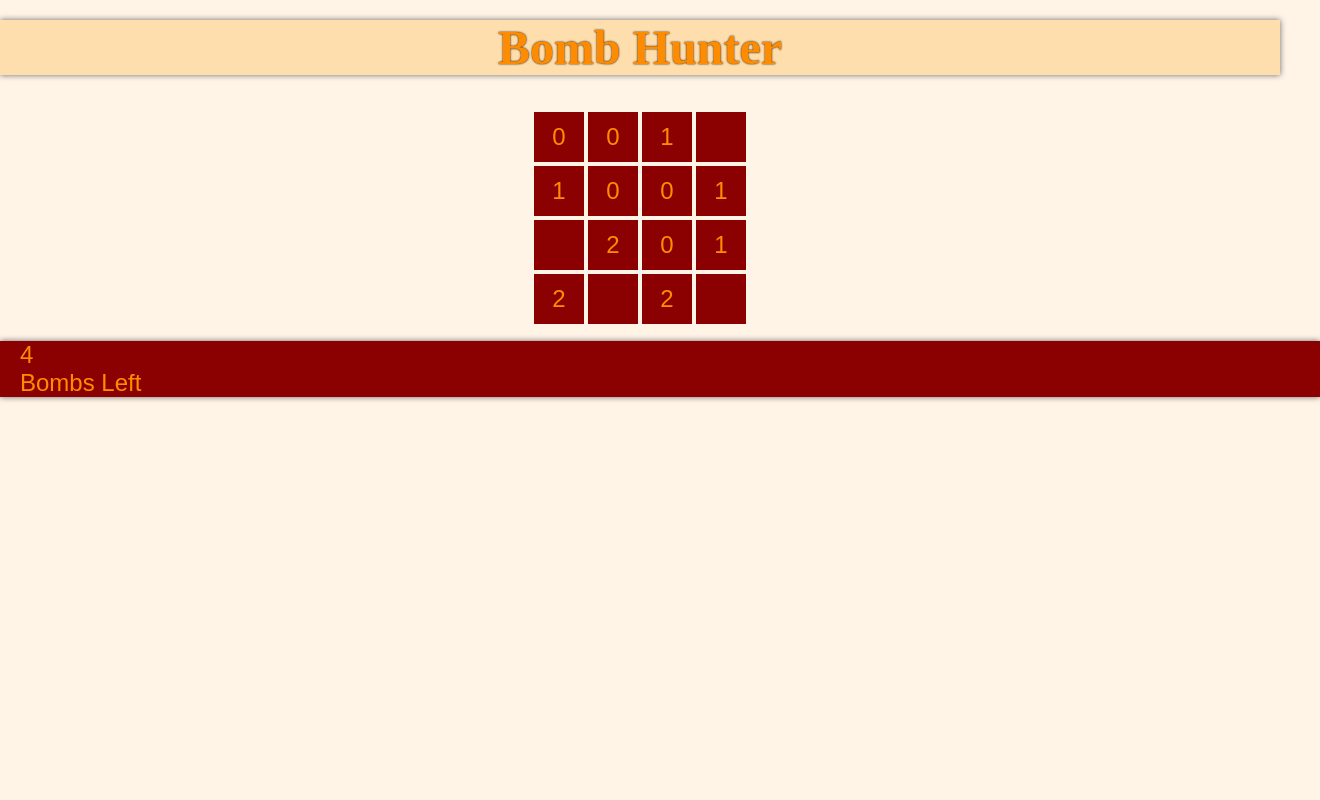
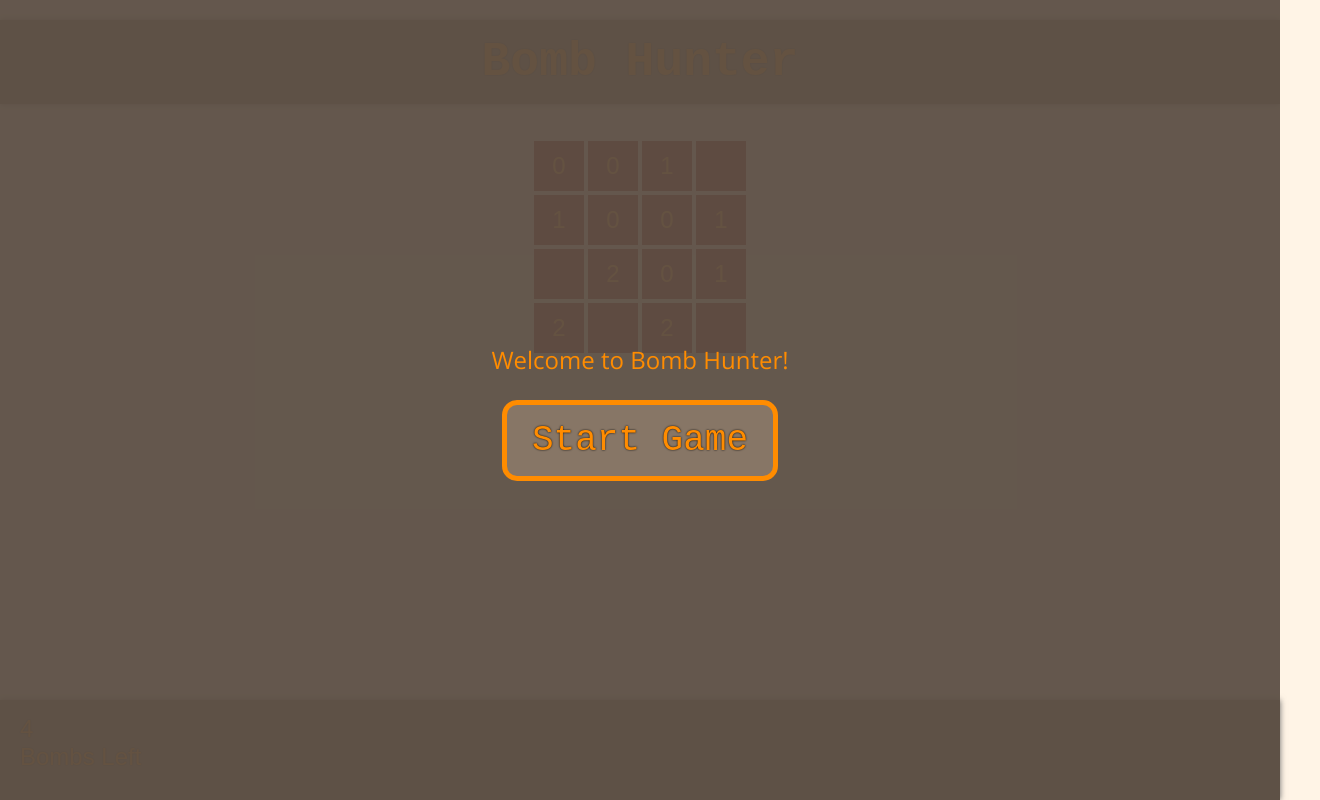
Before and after one commit to devjaq/bomb-hunter, a plain HTML site: page index.html in a window 1280 px wide. Shown: the whole page, 1320 px wide, since content can reach past the window. Drawn offline with nearby package versions, Linux system fonts and the light colour scheme; a web font is replaced by a local one.

Commit message:
start screen

```diff
--- a/script.js
+++ b/script.js
@@ -1,9 +1,27 @@
 "use strict";
+
+function disappear() {
+  let popup = document.getElementById('popup');
+  console.log(popup);
+
+  popup.parentElement.removeChild(popup);
+}
 
 function startGame() {
   let bombCounter = 4;
   let bombArray = [];
   let bombCountdown = 4;
+
+  let popup = document.createElement('section');
+  popup.id = "popup";
+  let popupText = document.createElement('p');
+  popupText.innerText = "Welcome to Bomb Hunter!";
+  let start = document.createElement('button');
+  // start.innerHTML = `type="button"`
+  popup.appendChild(popupText);
+  popup.appendChild(start);
+  document.body.appendChild(popup);
+  start.outerHTML = `<button onclick="disappear()" type="button"> Start Game</button>`;
 
   for(let i = 1; i <= 16; i++) {
   // console.log(i);
--- a/style.css
+++ b/style.css
@@ -1,5 +1,10 @@
+* {
+  box-sizing: border-box;
+}
+
 body {
-  min-width: 100%;
+  min-width: 300px;
+  width: 100%;
   margin: 0;
   font-family: 'Bungee Inline', sans-serif;
   color: rgb(255, 140, 0);
@@ -8,12 +13,47 @@ body {
 
 }
 
+#popup {
+  width: 100%;
+  height: 100%;
+  display: flex;
+  flex-direction: column;
+  justify-content: center;
+  align-items: center;
+  position: fixed;
+  top: 0;
+  left: 0;
+  background-color: rgba(92, 80, 69, 0.95);
+}
+
+#popup p {
+  font-family: 'Open Sans', sans-serif;
+}
+
+#popup button {
+
+  border: 5px solid rgb(255, 140, 0);
+  border-radius: 15px;
+  padding: 15px 25px;
+  background-color: rgba(138, 120, 104, 0.95);
+
+  font-family: 'Bungee Inline', monospace;
+  color: rgb(255, 140, 0);
+  font-size: 36px;
+  text-shadow: 0 0 2px black;
+}
+
+#popup button:hover {
+  background-color: navajowhite;
+}
+
 h1 {
   width: 100%;
   margin: 20px auto;
-  background-color: navajowhite;
+  padding: 15px 0;
+  background-color: rgb(138, 120, 104);
   text-align: center;
-  font-family: 'Bungee Inline';
+  font-family: 'Bungee Inline', monospace;
   box-shadow: 0 0 6px dimgray;
   text-shadow: 0 0 2px black;
 }
@@ -56,10 +96,14 @@ div {
 
 footer {
   width: 100%;
+  height: 100px;
+  position: fixed;
+  bottom: 0;
   display: flex;
-  padding: 0 20px;
-  background-color: darkred;
+  padding: 15px 20px;
+  background-color: rgb(138, 120, 104);
   box-shadow: 0 0 6px dimgray;
+  text-shadow: 0 0 2px black;
 
 }
 
```
